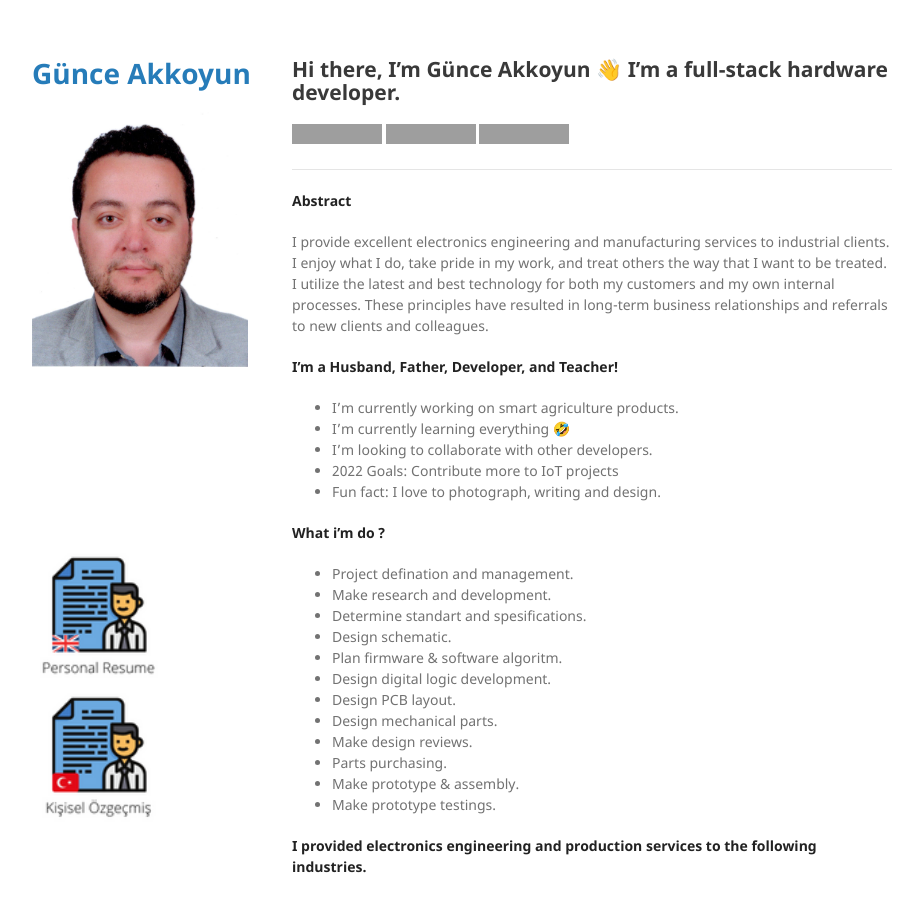
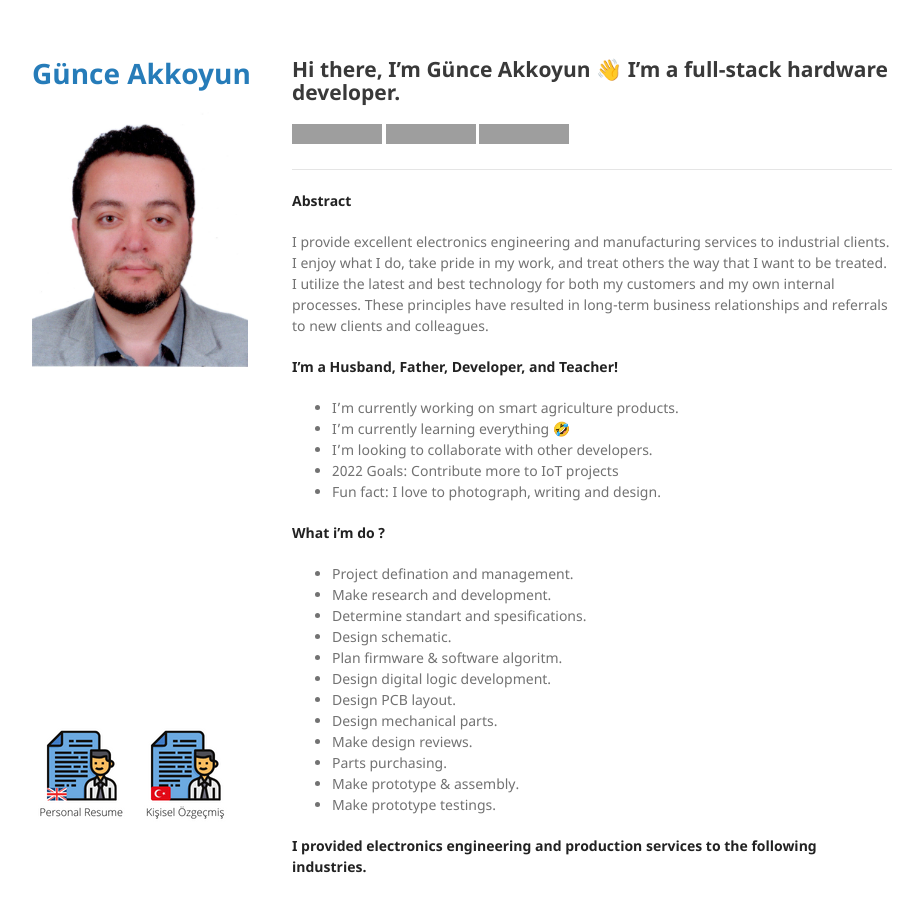
Before and after one commit to akkoyun/akkoyun, a Jekyll site: the page built from index.md, in a window 1280 px wide and 900 px high. Shown: the whole window, without its empty margins (178-1098 px from the left). Built offline with Jekyll 4.4.1, drawn with Linux system fonts in a browser that asks for light colours; our own code applies the rules of GitHub Pages for plain Markdown files; grey boxes are pictures that could not be loaded.

Commit message:
Initial update

```diff
--- a/_layouts/default.html
+++ b/_layouts/default.html
@@ -29,8 +29,8 @@
 
       <footer>
         <p>
-          <a href="/resume.md"><img src="/assets/img/Resume.png" width="50%""></a>
-          <a href="/ozgecmis.md"><img src="/assets/img/Ozgecmis.png" width="50%""></a>
+          <a href="/resume.md"><img src="/assets/img/Resume.png" width="%30"></a>
+          <a href="/ozgecmis.md"><img src="/assets/img/Ozgecmis.png" width="%30"></a>
         </p>
       </footer>
     </div>
```
